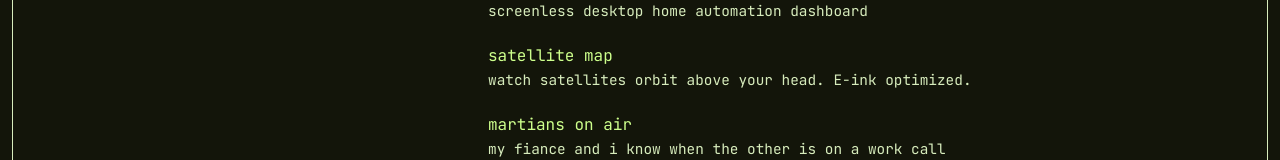
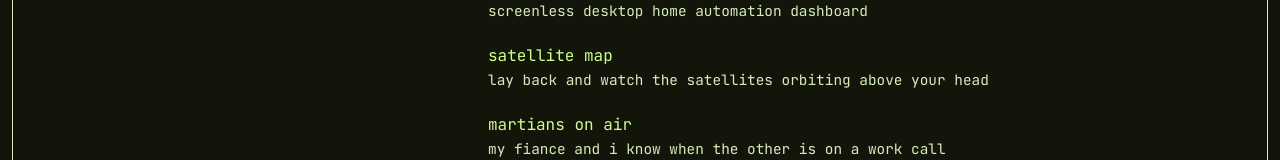
Before and after one commit to dzaharia1/personal-site, a React (Vite) app: page / in a window 1280 px wide. Shown: the part 587-747 px from the top of the page. Built offline with nearby package versions, Linux system fonts and the light colour scheme; the HTML template or start-up script is replaced by a standard one.

Commit message:
Update satellite map description

```diff
--- a/src/data.js
+++ b/src/data.js
@@ -36,7 +36,7 @@ export const projects = [
   {
     title: "satellite map",
     href: "https://satellite-map.adanmade.app",
-    description: "watch satellites orbit above your head. E-ink optimized.",
+    description: "lay back and watch the satellites orbiting above your head",
     year: 2025,
     categories: ["astronomy", "utility"]
   },
```
